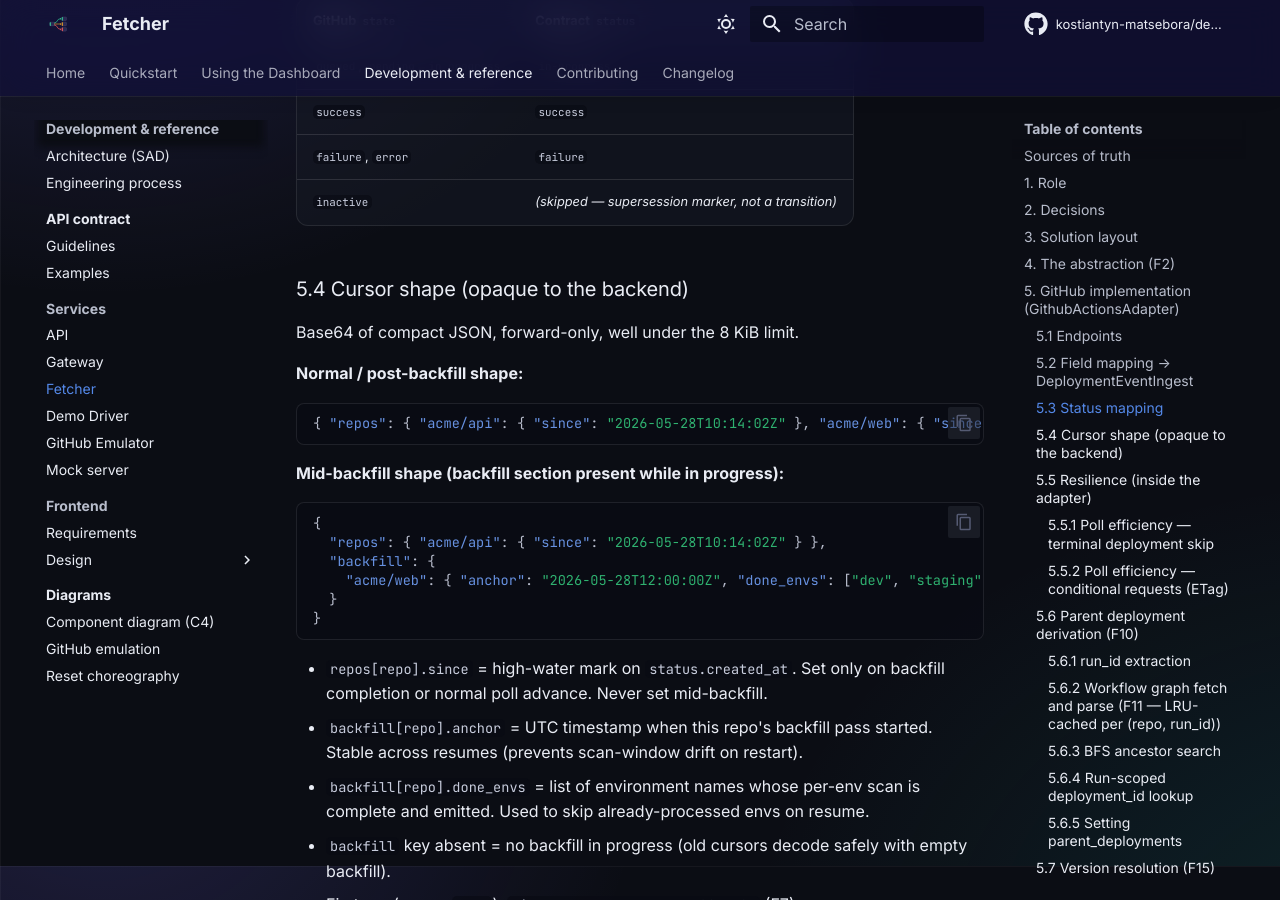
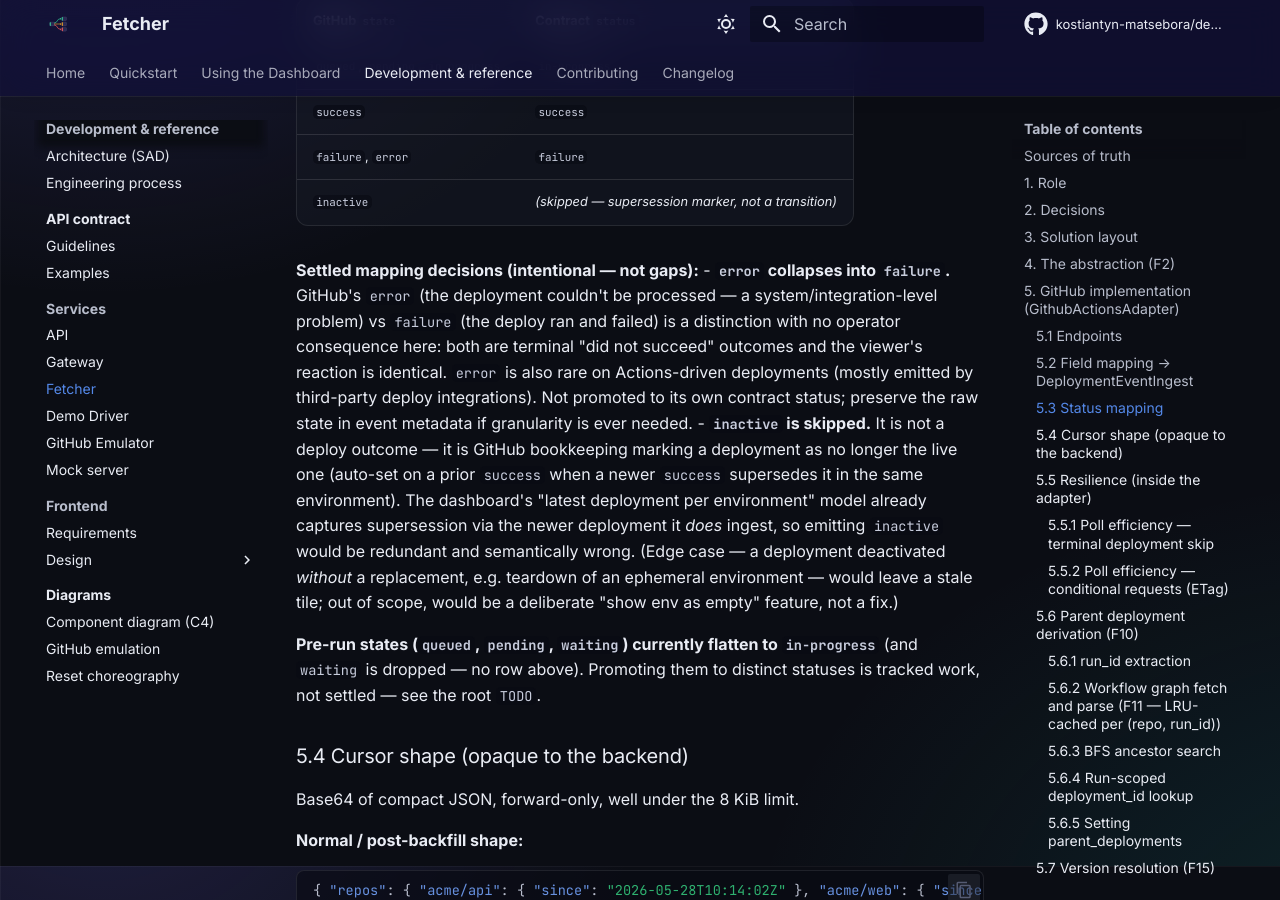
Before and after one commit to kostiantyn-matsebora/deployment-dashboard, an MkDocs documentation site: the page built from docs/FETCHER_SPECIFICATION.md, in a window 1280 px wide and 900 px high, scrolled down 8134 px. Built offline with MkDocs 1.6.1 and Material for MkDocs 9.7.7, drawn with Linux system fonts in a browser that asks for light colours; comment, search, counter and statistics services are not loaded.

Commit message:
docs(fetcher): document settled deployment-status mapping decisions
Record in FETCHER_SPECIFICATION §5.3 why `error` collapses into
`failure` (no operator consequence; both terminal "did not succeed";
rare on Actions-driven deploys) and why `inactive` is skipped (a
supersession marker, already captured by the "latest per env" model),
so neither is re-discovered later as a gap.

Add/expand TODO items for the states that DO lose information today:
- `pending`/`queued`/`waiting` collapse to in-progress (waiting is
  dropped entirely) — surface the real pre-run lifecycle distinctly.
- `cancelled`/not-approved show as `failure` because GitHub has no
  `cancelled` deployment_status; the signal lives in the workflow-run
  conclusion / pending-deployment-reviews API, outside the status pipe.

Co-Authored-By: Claude Opus 4.8 (1M context) <noreply@anthropic.com>

```diff
--- a/docs/FETCHER_SPECIFICATION.md
+++ b/docs/FETCHER_SPECIFICATION.md
@@ -183,6 +183,12 @@ One **GitHub deployment status** → one **event row** (matches the append-only
 | `success` | `success` |
 | `failure`, `error` | `failure` |
 | `inactive` | *(skipped — supersession marker, not a transition)* |
+
+**Settled mapping decisions (intentional — not gaps):**
+- **`error` collapses into `failure`.** GitHub's `error` (the deployment couldn't be processed — a system/integration-level problem) vs `failure` (the deploy ran and failed) is a distinction with no operator consequence here: both are terminal "did not succeed" outcomes and the viewer's reaction is identical. `error` is also rare on Actions-driven deployments (mostly emitted by third-party deploy integrations). Not promoted to its own contract status; preserve the raw state in event metadata if granularity is ever needed.
+- **`inactive` is skipped.** It is not a deploy outcome — it is GitHub bookkeeping marking a deployment as no longer the live one (auto-set on a prior `success` when a newer `success` supersedes it in the same environment). The dashboard's "latest deployment per environment" model already captures supersession via the newer deployment it *does* ingest, so emitting `inactive` would be redundant and semantically wrong. (Edge case — a deployment deactivated *without* a replacement, e.g. teardown of an ephemeral environment — would leave a stale tile; out of scope, would be a deliberate "show env as empty" feature, not a fix.)
+
+**Pre-run states (`queued`, `pending`, `waiting`) currently flatten to `in-progress`** (and `waiting` is dropped — no row above). Promoting them to distinct statuses is tracked work, not settled — see the root `TODO`.
 
 ### 5.4 Cursor shape (opaque to the backend)
 
```
Also changed, not shown: 1 other file.
